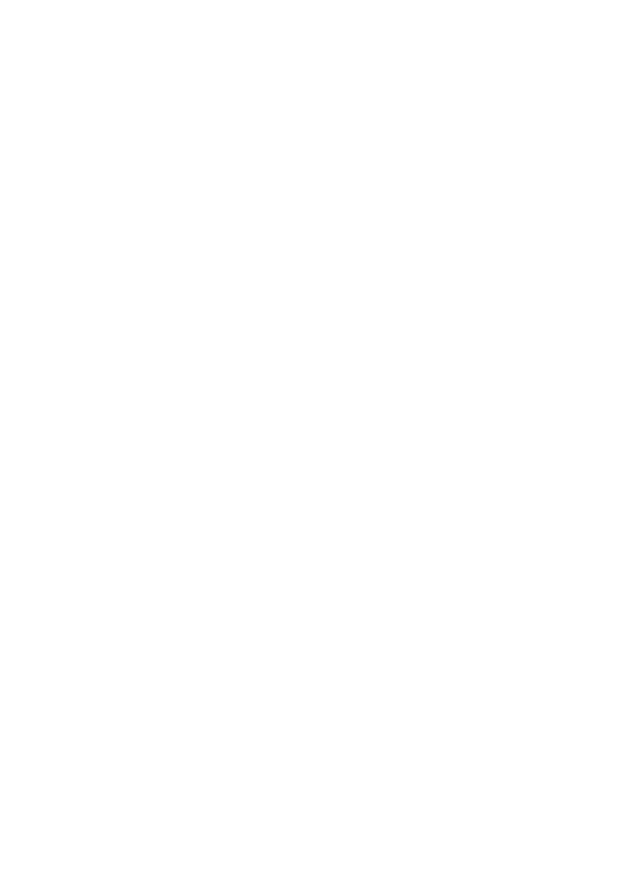
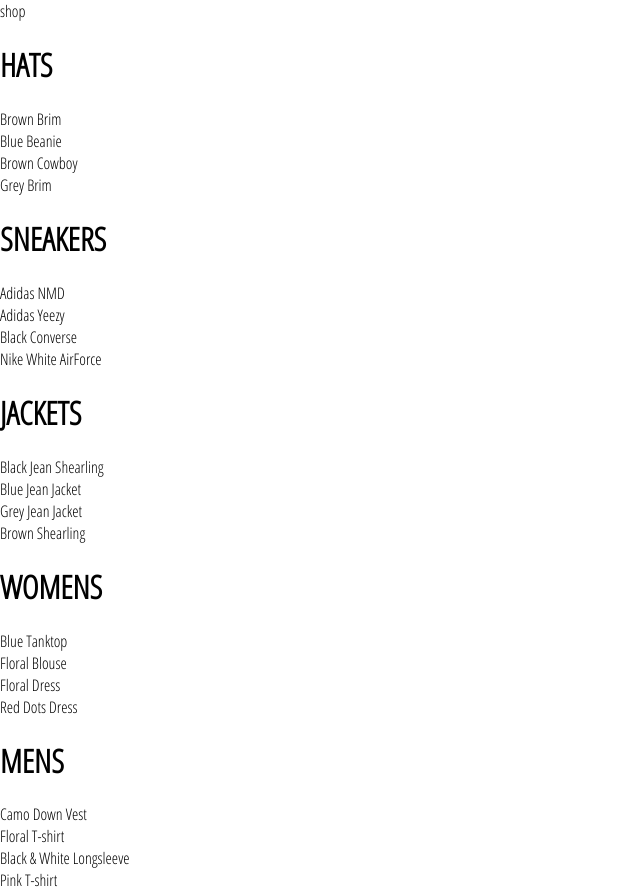
Before and after one commit to yamilzavala/doItEasy, a React (Create React App) app: page /shop in a window 1280 px wide. Shown: the whole page, without its empty margins (0-640 px from the left). Before the commit the page ends 800 px from the top, so only its background shows below. Built offline with nearby package versions, Linux system fonts and the light colour scheme; a web font is replaced by a local one.

Commit message:
initialize collection priview component

```diff
--- a/src/App.js
+++ b/src/App.js
@@ -1,18 +1,19 @@
 import React from 'react';
 import './App.css';
 import HomePage from './pages/homepage/homepage.component';
-import { Route, Switch } from 'react-router-dom'
+import ShopPage from './pages/shop/shop.component'
+import { Route, Switch } from 'react-router-dom';
 // import Details from './components/test-components/details/details.component'
 // import ItemList from './components/test-components/item-list/itemlist.component'
 
- const HatsPage = () => <h1>Hats page</h1>;
+//  const HatsPage = () => <h1>Hats page</h1>;
 
 function App() {
   return (
     <div className='App'>
         <Switch>
           <Route exact path='/' component={HomePage} />
-          <Route exact  path='/shop/hats' component={HatsPage} />
+          <Route exact  path='/shop' component={ShopPage} />
           {/* <Route exact  path='/itemlist' component={ItemList} />
           <Route exact  path='/details/:itemId' component={Details} /> */}
         </Switch>
--- /dev/null
+++ b/src/components/collection-preview/collection-preview.component.jsx
@@ -0,0 +1,17 @@
+import React from 'react';
+
+const CollectionPreview = ({title, items}) => {
+    return (
+        <div className="collection-preview">
+            <h1 className="title">{title.toUpperCase()}</h1>
+            <div className="preview">
+                {
+                    items
+                    .filter((collection, idx) => idx < 4)
+                    .map(item => <div key={item.id}>{item.name}</div> )}
+            </div>
+        </div>
+    )
+}
+
+export default CollectionPreview;
--- a/src/components/directory/directory.component.jsx
+++ b/src/components/directory/directory.component.jsx
@@ -1,52 +1,18 @@
-import React, {useState} from 'react';
-import './directory.styles.scss';
-import MenuItem from '../menu-item/menu-item.component';
-
-const sectionsFake = [
-    {
-      title: 'hats',
-      imageUrl: 'https://i.ibb.co/cvpntL1/hats.png',
-      id: 1,
-      linkUrl: 'shop/hats'
-    },
-    {
-      title: 'jackets',
-      imageUrl: 'https://i.ibb.co/px2tCc3/jackets.png',
-      id: 2,
-      linkUrl: 'shop/jackets'
-    },
-    {
-      title: 'sneakers',
-      imageUrl: 'https://i.ibb.co/0jqHpnp/sneakers.png',
-      id: 3,
-      linkUrl: 'shop/sneakers'
-    },
-    {
-      title: 'womens',
-      imageUrl: 'https://i.ibb.co/GCCdy8t/womens.png',
-      size: 'large',
-      id: 4,
-      linkUrl: 'shop/womens'
-    },
-    {
-      title: 'mens',
-      imageUrl: 'https://i.ibb.co/R70vBrQ/men.png',
-      size: 'large',
-      id: 5,
-      linkUrl: 'shop/mens'
-    }
-  ];
+import React, { useState } from "react";
+import "./directory.styles.scss";
+import MenuItem from "../menu-item/menu-item.component";
+import sectionsFake from "./section.data";
 
 const Directory = () => {
+  const [sections, setSections] = useState(sectionsFake);
 
-    const [sections, setSections] = useState(sectionsFake);
-
-    return (
-        <div className='directory-menu'>
-            {sections.map(({id, ...otherSectionProps}) => (
-            <MenuItem  key={id} {...otherSectionProps}/>))}
-        </div>
-    )
-}
+  return (
+    <div className="directory-menu">
+      {sections.map(({ id, ...otherSectionProps }) => (
+        <MenuItem key={id} {...otherSectionProps} />
+      ))}
+    </div>
+  );
+};
 
 export default Directory;
--- /dev/null
+++ b/src/components/directory/section.data.js
@@ -0,0 +1,37 @@
+
+const sectionsFake = [
+    {
+      title: 'hats',
+      imageUrl: 'https://i.ibb.co/cvpntL1/hats.png',
+      id: 1,
+      linkUrl: 'shop/hats'
+    },
+    {
+      title: 'jackets',
+      imageUrl: 'https://i.ibb.co/px2tCc3/jackets.png',
+      id: 2,
+      linkUrl: 'shop/jackets'
+    },
+    {
+      title: 'sneakers',
+      imageUrl: 'https://i.ibb.co/0jqHpnp/sneakers.png',
+      id: 3,
+      linkUrl: 'shop/sneakers'
+    },
+    {
+      title: 'womens',
+      imageUrl: 'https://i.ibb.co/GCCdy8t/womens.png',
+      size: 'large',
+      id: 4,
+      linkUrl: 'shop/womens'
+    },
+    {
+      title: 'mens',
+      imageUrl: 'https://i.ibb.co/R70vBrQ/men.png',
+      size: 'large',
+      id: 5,
+      linkUrl: 'shop/mens'
+    }
+  ];
+
+  export default sectionsFake;
--- a/src/components/menu-item/menu-item.component.jsx
+++ b/src/components/menu-item/menu-item.component.jsx
@@ -6,7 +6,8 @@
 //clicking on the category, redirect to list of products of the target category
 
 const MenuItem = ({title, imageUrl, size, history, linkUrl}) => (
-  <div className={`${size} menu-item`} onClick={() => history.push(`${linkUrl}`)}>
+   //<div className={`${size} menu-item`} onClick={() => history.push('/shop')}>
+   <div className={`${size} menu-item`} onClick={() => history.push(`${linkUrl}`)}>
     <div className='background-image' style={{backgroundImage: `url(${imageUrl})`}}/>
     <div className="content">
       <div className="title">{title.toUpperCase()}</div>
--- /dev/null
+++ b/src/pages/shop/shop.component.jsx
@@ -0,0 +1,22 @@
+import React, { useState } from "react";
+import SHOP_DATA from "./shop.data";
+import CollectionPreview from '../../components/collection-preview/collection-preview.component'
+
+const ShopPage = (props) => {
+  const [state, setState] = useState(SHOP_DATA);
+
+    console.log(state)
+
+  return (
+    <div className="shop-page">
+        shop
+        {
+            state.map(({id, ...otherCollectionProps}) => (
+                <CollectionPreview key={id} {...otherCollectionProps}/>
+            ))
+        }
+    </div>
+  )
+};
+
+export default ShopPage;
--- /dev/null
+++ b/src/pages/shop/shop.data.js
@@ -0,0 +1,249 @@
+const SHOP_DATA = [
+    {
+      id: 1,
+      title: 'Hats',
+      routeName: 'hats',
+      items: [
+        {
+          id: 1,
+          name: 'Brown Brim',
+          imageUrl: 'https://i.ibb.co/ZYW3VTp/brown-brim.png',
+          price: 25
+        },
+        {
+          id: 2,
+          name: 'Blue Beanie',
+          imageUrl: 'https://i.ibb.co/ypkgK0X/blue-beanie.png',
+          price: 18
+        },
+        {
+          id: 3,
+          name: 'Brown Cowboy',
+          imageUrl: 'https://i.ibb.co/QdJwgmp/brown-cowboy.png',
+          price: 35
+        },
+        {
+          id: 4,
+          name: 'Grey Brim',
+          imageUrl: 'https://i.ibb.co/RjBLWxB/grey-brim.png',
+          price: 25
+        },
+        {
+          id: 5,
+          name: 'Green Beanie',
+          imageUrl: 'https://i.ibb.co/YTjW3vF/green-beanie.png',
+          price: 18
+        },
+        {
+          id: 6,
+          name: 'Palm Tree Cap',
+          imageUrl: 'https://i.ibb.co/rKBDvJX/palm-tree-cap.png',
+          price: 14
+        },
+        {
+          id: 7,
+          name: 'Red Beanie',
+          imageUrl: 'https://i.ibb.co/bLB646Z/red-beanie.png',
+          price: 18
+        },
+        {
+          id: 8,
+          name: 'Wolf Cap',
+          imageUrl: 'https://i.ibb.co/1f2nWMM/wolf-cap.png',
+          price: 14
+        },
+        {
+          id: 9,
+          name: 'Blue Snapback',
+          imageUrl: 'https://i.ibb.co/X2VJP2W/blue-snapback.png',
+          price: 16
+        }
+      ]
+    },
+    {
+      id: 2,
+      title: 'Sneakers',
+      routeName: 'sneakers',
+      items: [
+        {
+          id: 1,
+          name: 'Adidas NMD',
+          imageUrl: 'https://i.ibb.co/0s3pdnc/adidas-nmd.png',
+          price: 220
+        },
+        {
+          id: 2,
+          name: 'Adidas Yeezy',
+          imageUrl: 'https://i.ibb.co/dJbG1cT/yeezy.png',
+          price: 280
+        },
+        {
+          id: 3,
+          name: 'Black Converse',
+          imageUrl: 'https://i.ibb.co/bPmVXyP/black-converse.png',
+          price: 110
+        },
+        {
+          id: 4,
+          name: 'Nike White AirForce',
+          imageUrl: 'https://i.ibb.co/1RcFPk0/white-nike-high-tops.png',
+          price: 160
+        },
+        {
+          id: 5,
+          name: 'Nike Red High Tops',
+          imageUrl: 'https://i.ibb.co/QcvzydB/nikes-red.png',
+          price: 160
+        },
+        {
+          id: 6,
+          name: 'Nike Brown High Tops',
+          imageUrl: 'https://i.ibb.co/fMTV342/nike-brown.png',
+          price: 160
+        },
+        {
+          id: 7,
+          name: 'Air Jordan Limited',
+          imageUrl: 'https://i.ibb.co/w4k6Ws9/nike-funky.png',
+          price: 190
+        },
+        {
+          id: 8,
+          name: 'Timberlands',
+          imageUrl: 'https://i.ibb.co/Mhh6wBg/timberlands.png',
+          price: 200
+        }
+      ]
+    },
+    {
+      id: 3,
+      title: 'Jackets',
+      routeName: 'jackets',
+      items: [
+        {
+          id: 1,
+          name: 'Black Jean Shearling',
+          imageUrl: 'https://i.ibb.co/XzcwL5s/black-shearling.png',
+          price: 125
+        },
+        {
+          id: 2,
+          name: 'Blue Jean Jacket',
+          imageUrl: 'https://i.ibb.co/mJS6vz0/blue-jean-jacket.png',
+          price: 90
+        },
+        {
+          id: 3,
+          name: 'Grey Jean Jacket',
+          imageUrl: 'https://i.ibb.co/N71k1ML/grey-jean-jacket.png',
+          price: 90
+        },
+        {
+          id: 4,
+          name: 'Brown Shearling',
+          imageUrl: 'https://i.ibb.co/s96FpdP/brown-shearling.png',
+          price: 165
+        },
+        {
+          id: 5,
+          name: 'Tan Trench',
+          imageUrl: 'https://i.ibb.co/M6hHc3F/brown-trench.png',
+          price: 185
+        }
+      ]
+    },
+    {
+      id: 4,
+      title: 'Womens',
+      routeName: 'womens',
+      items: [
+        {
+          id: 1,
+          name: 'Blue Tanktop',
+          imageUrl: 'https://i.ibb.co/7CQVJNm/blue-tank.png',
+          price: 25
+        },
+        {
+          id: 2,
+          name: 'Floral Blouse',
+          imageUrl: 'https://i.ibb.co/4W2DGKm/floral-blouse.png',
+          price: 20
+        },
+        {
+          id: 3,
+          name: 'Floral Dress',
+          imageUrl: 'https://i.ibb.co/KV18Ysr/floral-skirt.png',
+          price: 80
+        },
+        {
+          id: 4,
+          name: 'Red Dots Dress',
+          imageUrl: 'https://i.ibb.co/N3BN1bh/red-polka-dot-dress.png',
+          price: 80
+        },
+        {
+          id: 5,
+          name: 'Striped Sweater',
+          imageUrl: 'https://i.ibb.co/KmSkMbH/striped-sweater.png',
+          price: 45
+        },
+        {
+          id: 6,
+          name: 'Yellow Track Suit',
+          imageUrl: 'https://i.ibb.co/v1cvwNf/yellow-track-suit.png',
+          price: 135
+        },
+        {
+          id: 7,
+          name: 'White Blouse',
+          imageUrl: 'https://i.ibb.co/qBcrsJg/white-vest.png',
+          price: 20
+        }
+      ]
+    },
+    {
+      id: 5,
+      title: 'Mens',
+      routeName: 'mens',
+      items: [
+        {
+          id: 1,
+          name: 'Camo Down Vest',
+          imageUrl: 'https://i.ibb.co/xJS0T3Y/camo-vest.png',
+          price: 325
+        },
+        {
+          id: 2,
+          name: 'Floral T-shirt',
+          imageUrl: 'https://i.ibb.co/qMQ75QZ/floral-shirt.png',
+          price: 20
+        },
+        {
+          id: 3,
+          name: 'Black & White Longsleeve',
+          imageUrl: 'https://i.ibb.co/55z32tw/long-sleeve.png',
+          price: 25
+        },
+        {
+          id: 4,
+          name: 'Pink T-shirt',
+          imageUrl: 'https://i.ibb.co/RvwnBL8/pink-shirt.png',
+          price: 25
+        },
+        {
+          id: 5,
+          name: 'Jean Long Sleeve',
+          imageUrl: 'https://i.ibb.co/VpW4x5t/roll-up-jean-shirt.png',
+          price: 40
+        },
+        {
+          id: 6,
+          name: 'Burgundy T-shirt',
+          imageUrl: 'https://i.ibb.co/mh3VM1f/polka-dot-shirt.png',
+          price: 25
+        }
+      ]
+    }
+  ];
+
+  export default SHOP_DATA;
```
Also changed, not shown: src/components/collection-preview/collection-preview.styles.scss (added), src/pages/homepage/homepage.component.jsx (line endings or trailing spaces), src/pages/shop/shop.styles.scss (added).
